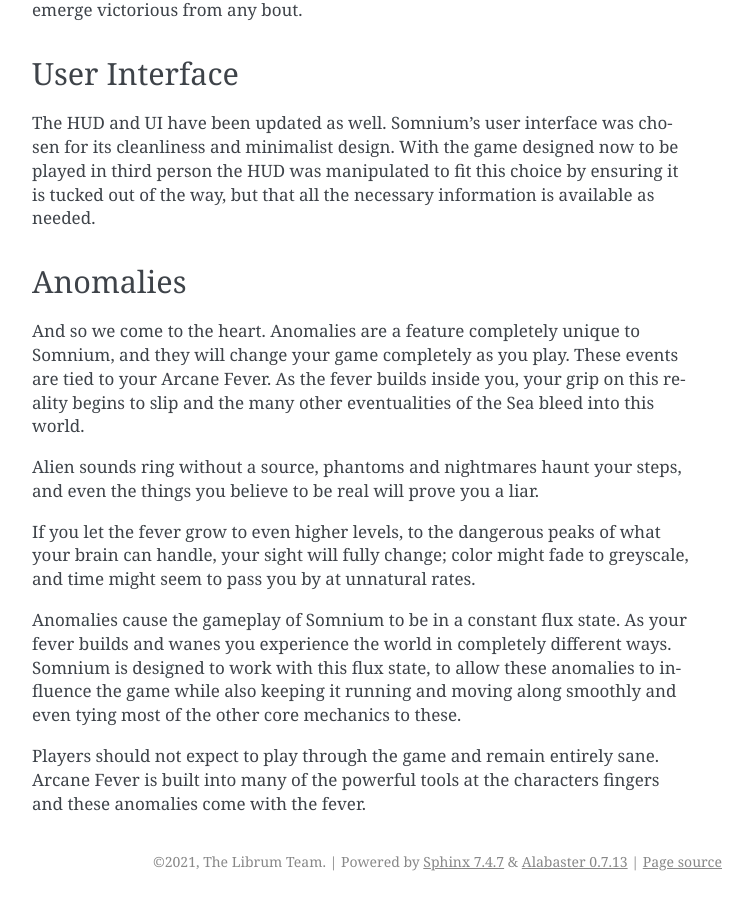
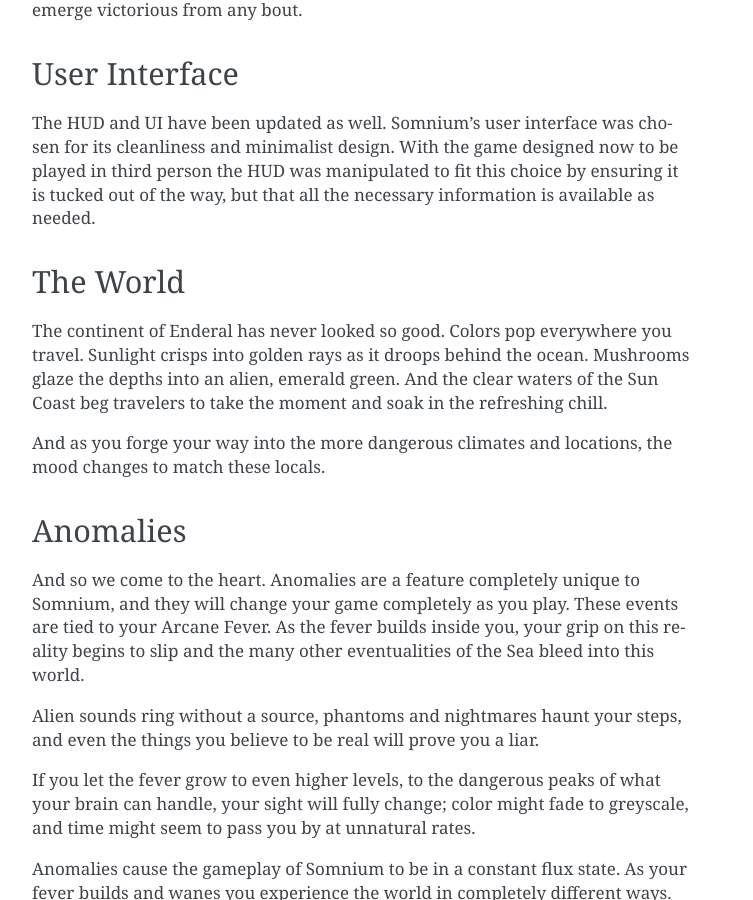
Before and after one commit to apoapse1/somnium-fur-enderal, a Sphinx documentation site: the page built from source/3_Atmosphere.rst, in a window 1280 px wide and 900 px high, scrolled down 826 px. Shown: the whole window, without its empty margins (388-1141 px from the left). Built offline with Sphinx 7.4.7, drawn with Linux system fonts in a browser that asks for light colours; some of the changed text lies outside the part shown.

Commit message:
Finalizing 1 of 3

```diff
--- a/source/3_Atmosphere.rst
+++ b/source/3_Atmosphere.rst
@@ -6,8 +6,12 @@
 
 * :ref:`Equipment-reference-lable`
 * :ref:`Interface-reference-lable`
-* Worldspace
+* :ref:`Worldspace-reference-lable`
 * :ref:`Anomalies-reference-lable`
+
+.. :image: /Resources/Gloomy Wandering.png
+   :alt: DarkForest
+   :align: center
 
 The atmosphere of Somnium is crafted from the very best textures and mods we could find among the community, plus many new assets and textures made by the wonderful artists from the team at Scenic Route Games. And everything works in tandem to paint Enderal into a vivid new Age of Sail setting.
 
@@ -17,6 +21,10 @@
 
 Equipment and Attire
 --------------------
+
+.. :image: /Resources/Attire Wandering.png
+   :alt: newclothes
+   :align: center
 
 The denizens of Enderal now sport a whole new array of clothing that fits the time period we've placed upon the world. You will see lengthy coats, top hats, and glorious gowns decorating the citizens of Ark.
 
@@ -31,10 +39,31 @@
 
 The HUD and UI have been updated as well. Somnium's user interface was chosen for its cleanliness and minimalist design. With the game designed now to be played in third person the HUD was manipulated to fit this choice by ensuring it is tucked out of the way, but that all the necessary information is available as needed.
 
+.. _Worldspace-reference-lable:
+
+The World
+---------
+
+.. :image: /Resources/A Path at Night.png
+   :alt: nightimage1
+   :align: center
+
+The continent of Enderal has never looked so good. Colors pop everywhere you travel. Sunlight crisps into golden rays as it droops behind the ocean. Mushrooms glaze the depths into an alien, emerald green. And the clear waters of the Sun Coast beg travelers to take the moment and soak in the refreshing chill.
+
+And as you forge your way into the more dangerous climates and locations, the mood changes to match these locals.
+
+.. :image: /Resources/Pink Forest.png
+   :alt: PinkForest
+   :align: center
+
 .. _Anomalies-reference-lable:
 
 Anomalies
 ---------
+
+.. :Image: /Resources/Hey Listen.png
+   :alt: Anomaly1
+   :align: center
 
 And so we come to the heart. Anomalies are a feature completely unique to Somnium, and they will change your game completely as you play. These events are tied to your Arcane Fever. As the fever builds inside you, your grip on this reality begins to slip and the many other eventualities of the Sea bleed into this world.
 
```
Also changed, not shown: source/2_Gameplay.rst (+17 -7 lines), Resources/SomniumKeyboardVersion1.png (added), 3 other files.
